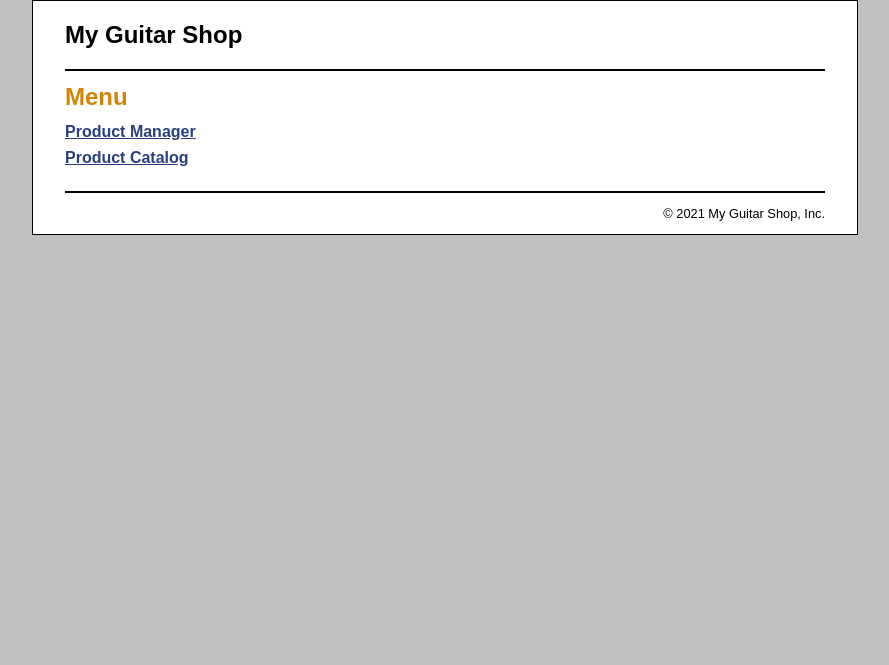
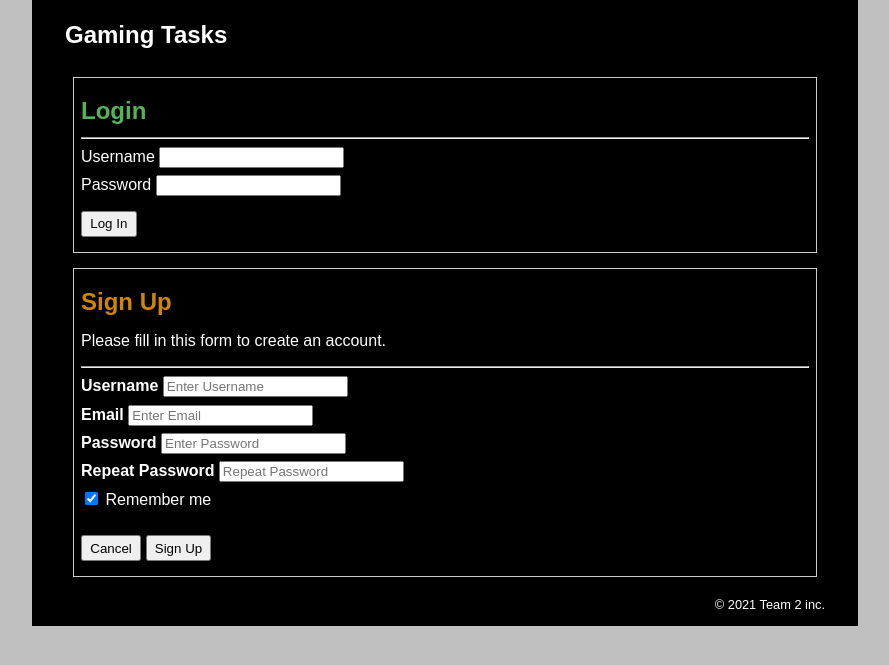
Before and after one commit to dpn418/IS-218-Project, a PHP site: page / in a window 1280 px wide. Shown: the top 665 px of the page, without its empty margins (195-1084 px from the left). Run offline with PHP 8.4, Linux system fonts and the light colour scheme; some libraries are stand-ins or nearby versions.

Commit message:
Edited HomePage Css Layout

```diff
--- a/is218.sql
+++ b/is218.sql
@@ -1,5 +1,5 @@
 
-USE `dn236`;-- put your databse name inside the single quote.
+USE `shop`;-- put your databse name inside the single quote.
 -- if you want to upload this sql to remote njit databse server, you need put your UCID inside the single quotes.
 DROP TABLE IF EXISTS `todo`;
 DROP TABLE IF EXISTS `users`;
--- a/proj(editing the mvc code)/index.php
+++ b/proj(editing the mvc code)/index.php
@@ -1,13 +1,7 @@
 <?php include 'view/header.php'; ?>
 <main>
-    <h1>Menu</h1>
-    <ul>
-        <li>
-            <a href="product_manager">Product Manager</a>
-        </li>
-        <li>
-            <a href="product_catalog">Product Catalog</a>
-        </li>
-    </ul>
+    <?php include 'view/login.php';?>
+
+    <?php include 'view/registration.php';?>
 </main>
 <?php include 'view/footer.php'; ?>
--- a/proj(editing the mvc code)/main.css
+++ b/proj(editing the mvc code)/main.css
@@ -1,21 +1,22 @@
 /* the styles for the HTML elements */
 html {
     background-color: rgb(192, 192, 192);
+    color: white;
 }
 body {
     font-family: Arial, Helvetica, sans-serif;
     width: 760px;
     margin: 0 auto;
     padding: 0 2em;
-    background-color: white;
+    background-color: #000000;
     border: 1px solid black;
 }
 header {
-    border-bottom: 2px solid black;
+
     padding: .5em 0;
 }
 header h1 {
-    color: black;
+    color: #ffffff;
 }
 main {
 
@@ -30,7 +31,7 @@ section {
 }
 footer {
     clear: both;
-    border-top: 2px solid black;
+
 }
 footer p {
     text-align: right;
@@ -67,12 +68,12 @@ br {
     clear: left;
 }
 table {
-    border: 1px solid black;
+    border: 1px solid #ffffff;
     border-collapse: collapse;
     margin-bottom: 1em;
 }
 td, th {
-    border: 1px dashed black;
+    border: 1px dashed #ffffff;
     padding: .2em .5em .2em .5em;
     text-align: left;
 }
@@ -116,3 +117,18 @@ form {
 #add_product_form input[text] {
     width: 15em;
 }
+
+.login{
+    padding: 1%;
+}
+.container{
+    padding: 1%;
+}
+.container button{
+    margin: 1% 0;
+    padding: .5% 1%;
+}
+
+.container .form-element{
+    margin: 1% 0;
+}
--- a/proj(editing the mvc code)/view/footer.php
+++ b/proj(editing the mvc code)/view/footer.php
@@ -1,6 +1,6 @@
 <footer>
     <p class="copyright">
-        &copy; <?php echo date("Y"); ?> My Guitar Shop, Inc.
+        &copy; <?php echo date("Y"); ?> Team 2 inc.
     </p>
 </footer>
 </body>
--- a/proj(editing the mvc code)/view/header.php
+++ b/proj(editing the mvc code)/view/header.php
@@ -2,11 +2,11 @@
 <html>
 <!-- the head section -->
 <head>
-    <title>My Guitar Shop</title>
+    <title>Gaming Tasks</title>
     <link rel="stylesheet" type="text/css"
           href="main.css">
 </head>
 
 <!-- the body section -->
 <body>
-<header><h1>My Guitar Shop</h1></header>
+<header><h1>Gaming Tasks</h1></header>
--- /dev/null
+++ b/proj(editing the mvc code)/view/login.php
@@ -0,0 +1,18 @@
+<?php?>
+<div class="login">
+    <form action="/action_page.php" style="border:1px solid #ccc">
+        <div class="container">
+            <h1 style="color:#56b256">Login</h1>
+            <hr>
+            <div class="form-element">
+                <label>Username</label>
+                <input type="text" name="username" pattern="[a-zA-Z0-9]+" required />
+            </div>
+            <div class="form-element">
+                <label>Password</label>
+                <input type="password" name="password" required />
+            </div>
+            <button type="submit" name="login" value="login">Log In</button>
+        </div>
+    </form>
+</div>
--- /dev/null
+++ b/proj(editing the mvc code)/view/registration.php
@@ -0,0 +1,37 @@
+<?php?>
+<div class="login">
+    <div action="/action_page.php" style="border:1px solid #ccc">
+        <div class="container">
+            <h1>Sign Up</h1>
+            <p>Please fill in this form to create an account.</p>
+            <hr>
+            <div class="form-element">
+            <label for="username"><b>Username</b></label>
+            <input type="text" placeholder="Enter Username" name="Username" required> <br>
+            </div>
+            <div class="form-element">
+            <label for="email"><b>Email</b></label>
+            <input type="text" placeholder="Enter Email" name="email" required> <br>
+            </div>
+
+            <div class="form-element">
+            <label for="psw"><b>Password</b></label>
+            <input type="password" placeholder="Enter Password" name="psw" required> <br>
+            </div>
+            <div class="form-element">
+            <label for="psw-repeat"><b>Repeat Password</b></label>
+            <input type="password" placeholder="Repeat Password" name="psw-repeat" required> <br>
+            </div>
+            <div class="form-element">
+            <label>
+                <input type="checkbox" checked="checked" name="remember" style="margin-bottom:15px"> Remember me
+            </label>
+            </div>
+
+            <div class="clearfix">
+                <button type="button" class="cancelbtn">Cancel</button>
+                <button type="submit" class="signupbtn">Sign Up</button>
+            </div>
+        </div>
+    </form>
+</div>
```
Also changed, not shown: proj(editing the mvc code)/product_catalog/login.php (deleted, +0 -16 lines), proj(editing the mvc code)/product_catalog/registration.php (deleted, +0 -30 lines), proj(editing the mvc code)/images/fg700s.png (deleted), proj(editing the mvc code)/images/hofner.png (deleted), proj(editing the mvc code)/images/les_paul.png (deleted), proj(editing the mvc code)/images/ludwig.png (deleted), proj(editing the mvc code)/images/precision.png (deleted), proj(editing the mvc code)/images/rodriguez.png (deleted), proj(editing the mvc code)/images/sg.png (deleted), proj(editing the mvc code)/images/strat.png (deleted), proj(editing the mvc code)/images/tama.png (deleted), proj(editing the mvc code)/images/test1.png (deleted), proj(editing the mvc code)/images/washburn.png (deleted).
